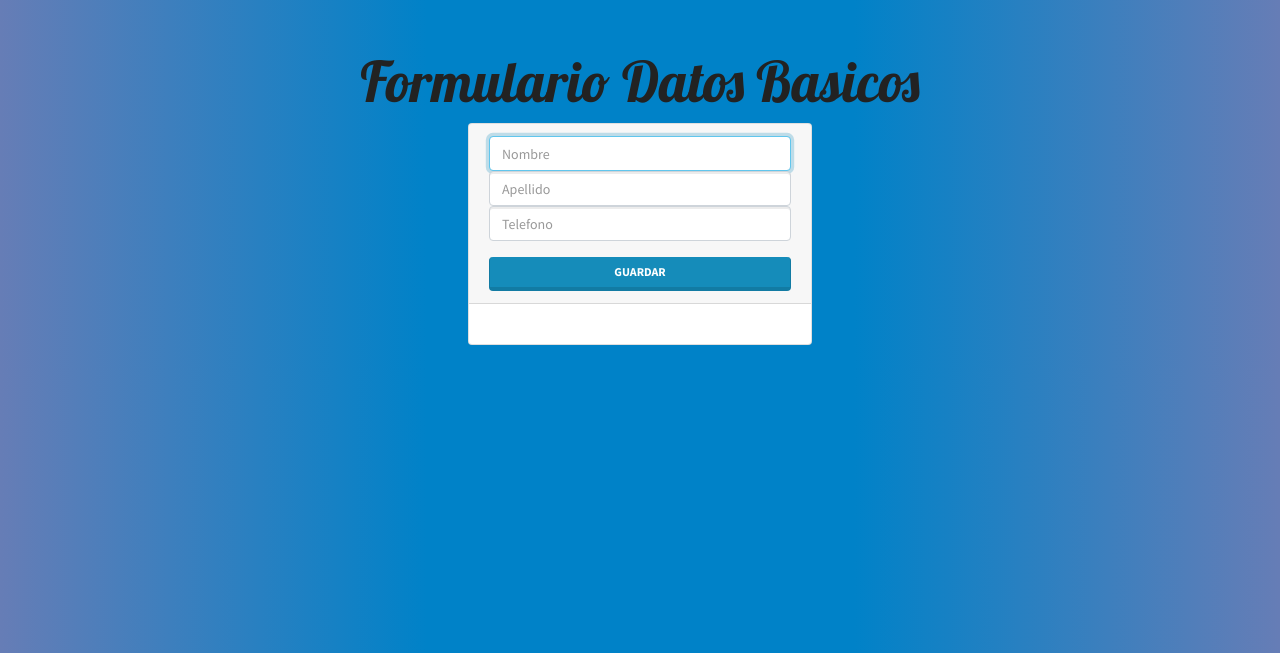
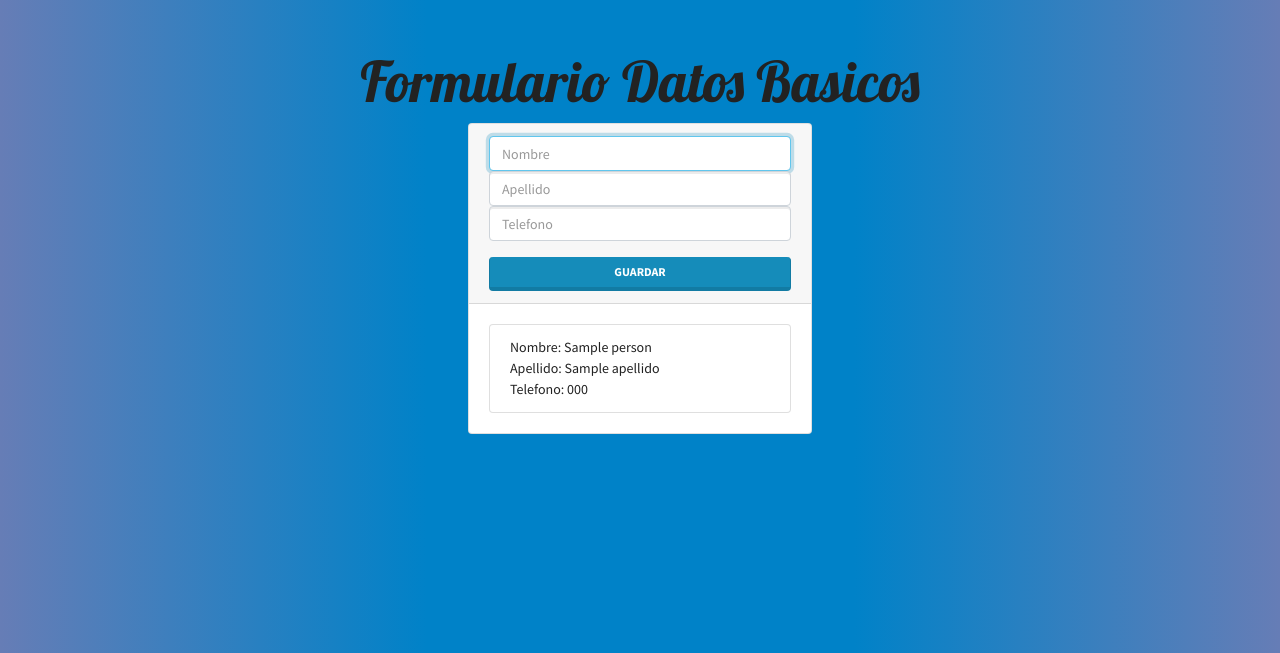
Before and after one commit to cristancho93/Informatica_1, a Flask app: template Templates/Index.html in a window 1280 px wide. Shown: the top 653 px of the page. Run offline with Flask 2, Linux system fonts and the light colour scheme; the template is opened without the code that fills it: most values are stand-ins (such as "Sample title", 1, 10 or a date in 2020); parts of the project's set-up code (start-up, migrations or seed data) failed here and were passed over; some libraries are stand-ins or nearby versions.

Commit message:
Se agrega listado de personas

```diff
--- a/Controller/personDll.py
+++ /dev/null
@@ -1,6 +0,0 @@
-from app import db
-
-def create(person):
-    db.session.add(person)
-    db.session.commit()
-    return "Datos Guardados"
--- a/Model/personBusiness.py
+++ b/Model/personBusiness.py
@@ -1,4 +1,4 @@
-from Controller.personDll import *
+from Controller.personController import *
 from flask import request
 from app import *
 
@@ -14,3 +14,6 @@ def saveItem(person):
         create(person)
     else:
         return "Revise que los campos del formulario esten diligenciados"
+
+def listaBussiness ():
+    return lista()
--- a/Templates/Index.html
+++ b/Templates/Index.html
@@ -27,7 +27,17 @@
                         </form>
                     </div>
                     <div class="card-body">
-
+                        <ul class="list-group">
+                            {% for person in persons %}
+                            <li class="list-group-item">
+                                <div class="grid-container">
+                                  <div class="grid-item">Nombre: {{ person.nombre }}</div>
+                                  <div class="grid-item">Apellido: {{ person.apellido }}</div>
+                                  <div class="grid-item">Telefono: {{ person.telefono }}</div>
+                                </div>
+                            </li>
+                            {% endfor %}
+                        </ul>
                     </div>
                 </div>
             </div>
--- a/app.py
+++ b/app.py
@@ -10,7 +10,8 @@ db = SQLAlchemy(app)
 #Ruta por defecto de arranque del formulario
 @app.route('/')
 def home():
-    return render_template('Index.html')
+    persons = listaBussiness()
+    return render_template('Index.html', persons = persons)
 
 class personForm(db.Model):
     id = db.Column(db.Integer, primary_key=True)
@@ -25,7 +26,7 @@ def save():
     if(person.id is None):
         return "Error al guardar"
     else:
-        return "Guardado correcto"
+        return redirect(url_for('home'))
 
 
 if(__name__ == '__main__'):
```
Also changed, not shown: Controller/personController.py (added, +10 -0 lines), Database/Informatica1.db.
